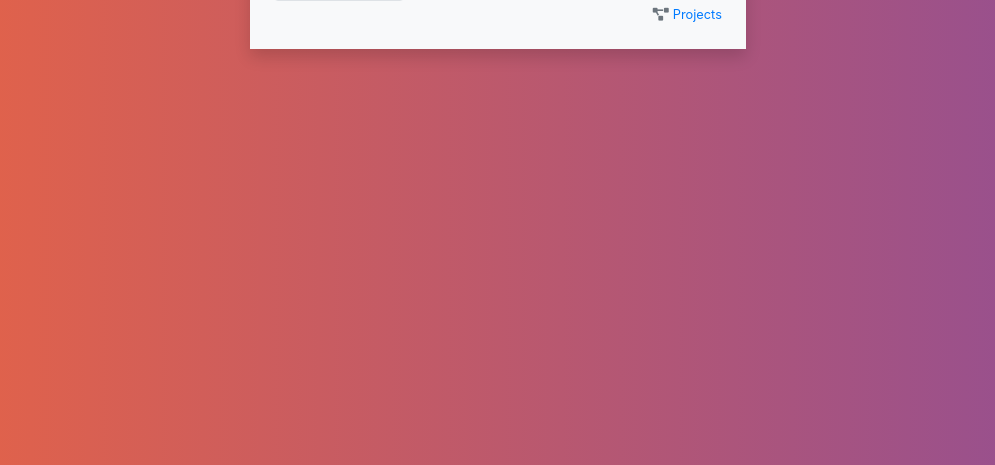
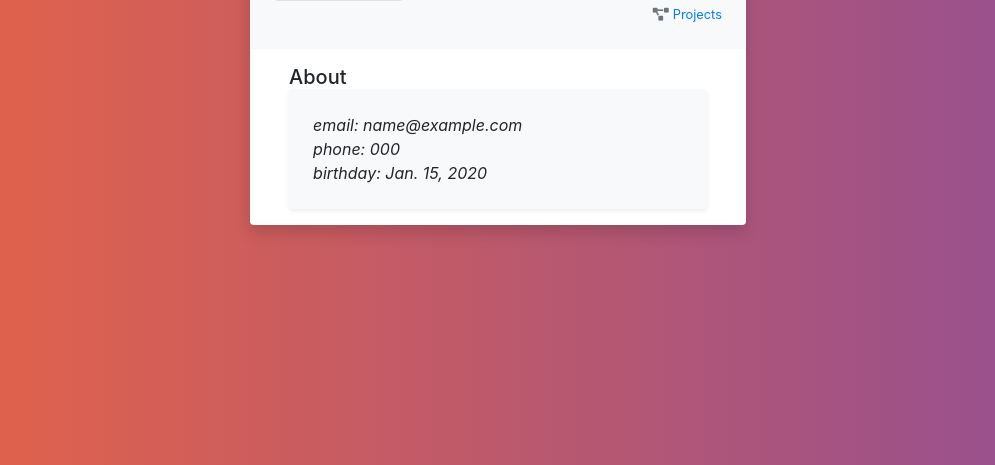
Before and after one commit to mohabrabie/EgyFund-Donation-System-by-Django, a Django app: template accounts/templates/accounts/profile_guest.html in a window 1280 px wide. Shown: the part 262-727 px from the top of the page, without its empty margins (142-1137 px from the left). Run offline with Django 3.2, Linux system fonts and the light colour scheme; a user stored in the database is signed in; tables that the repository leaves empty hold one stand-in row (values such as "Sample post"); the template is opened without the code that fills it: most values are stand-ins (such as "Sample title", 1, 10 or a date in 2020); grey boxes marked "Sample" are stand-in pictures; some libraries are stand-ins or nearby versions.

Commit message:
Finished profile_guest.html

```diff
--- a/accounts/templates/accounts/profile_guest.html
+++ b/accounts/templates/accounts/profile_guest.html
@@ -51,7 +51,19 @@
                 </div>
                 <!-- User info -->
                 <div class="container">
+                    <div class="px-4 py-3">
+                        <h5 class="mb-0">About</h5>
+                        <div class="p-4 rounded shadow-sm bg-light">
+                            <p class="font-italic mb-0">email: {{ user.email }}</p>
+                            {% if user.phone_number %}
+                            <p class="font-italic mb-0">phone: {{ user.phone_number }}</p>
+                            {% endif %}
+                            {% if user.birth_date %}
+                            <p class="font-italic mb-0">birthday: {{ user.birth_date }}</p>
+                            {% endif %}
 
+                        </div>
+                    </div>
 
                 </div>
                 <!-- End of user info -->
```
